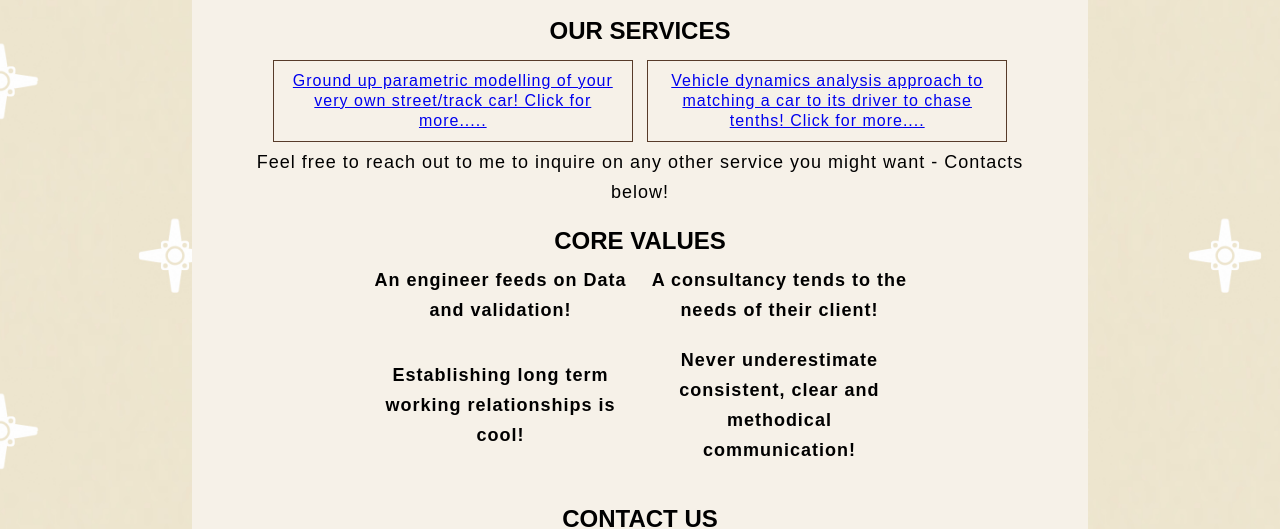
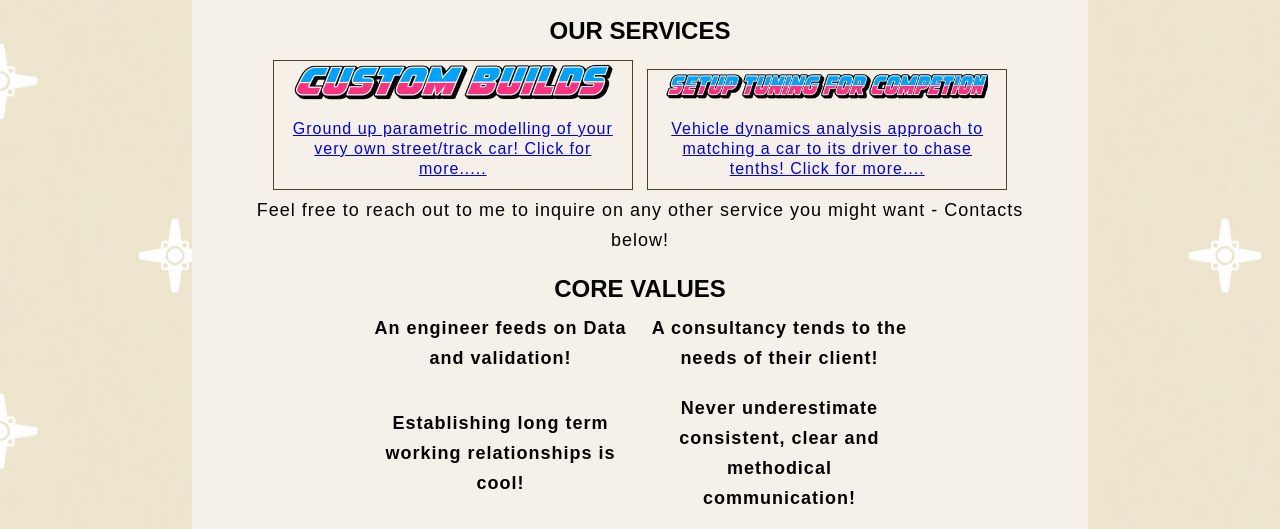
Before and after one commit to pothap123/garage-v, a plain HTML site: page index.html in a window 1280 px wide. Shown: the part 1319-1848 px from the top of the page. Drawn offline with Linux system fonts and the light colour scheme.

Commit message:
Add images to page links

```diff
--- a/css/style.css
+++ b/css/style.css
@@ -54,14 +54,9 @@ li a{
     width: 40%;
 }
 
-/* @media (max-width: 900px) {
-  .gallery {
-    width: 60%;
-    display: inline-block;
-    border: 1px solid #573b29;
-    margin: 5px;
-  }
-} */
+.gallery img{
+    width: 90%;
+}
 
 .gallery .description {
     padding: 10px;
--- a/index.html
+++ b/index.html
@@ -30,7 +30,7 @@
             <!-- Custom Builds -->
             <div class="gallery">
                 <a href="pages/custom_builds.html">
-                    <!-- <img src="images/main-page/custom-builds.jpg" alt="Custom Builds" width="200"> -->
+                    <img src="images/custom-builds/custom-builds-title.png" alt="Custom Builds" width="200">
 
                     <div class="description">Ground up parametric modelling of your very own street/track car! Click for more.....</div>
                 </a>
@@ -39,7 +39,7 @@
             <!-- Tuning for Competitions -->
             <div class="gallery">
                 <a href="pages/tuning_for_comp.html">
-                    <!-- <img src="images/main-page/tuning.jpg" alt="Tuning for Competitions" width="200"> -->
+                    <img src="images/tuning-for-comps/tuning-for-comps-title.png" alt="Tuning for Competitions" width="200">
 
                     <div class="description">Vehicle dynamics analysis approach to matching a car to its driver to chase tenths! Click for more....</div>
                 </a>
```
